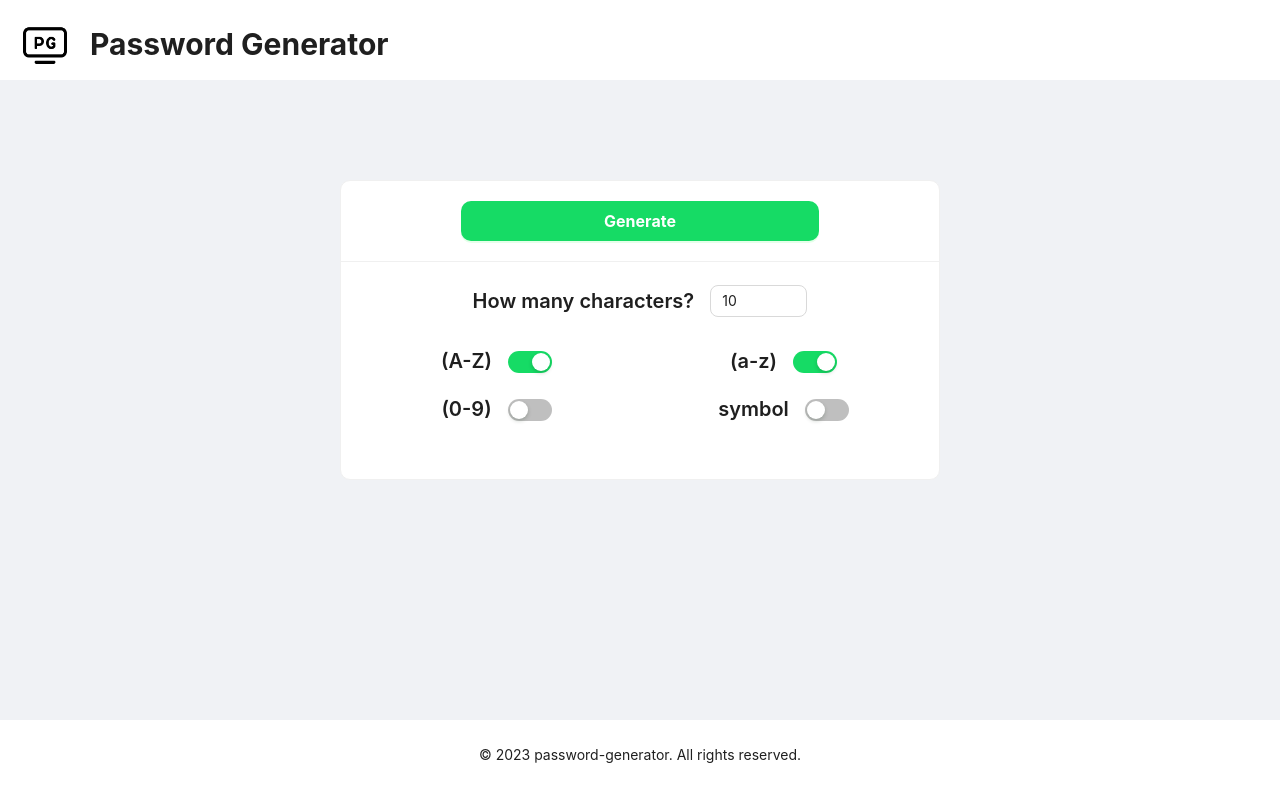
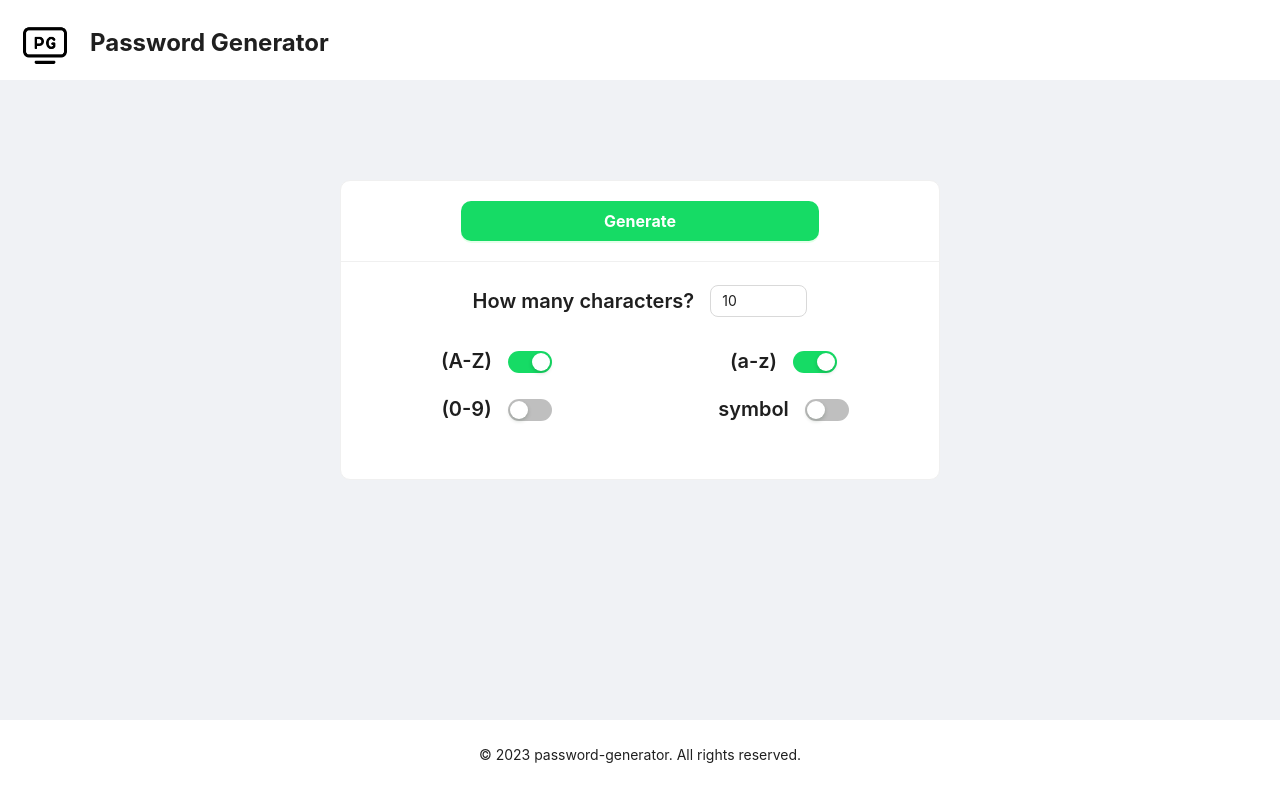
Before and after one commit to darshvaghela/password-generator, a React (Create React App) app: page / in a window 1280 px wide. Built offline with nearby package versions, Linux system fonts and the light colour scheme.

Commit message:
styling issue resolved

```diff
--- a/src/pages/dashboard/Header.tsx
+++ b/src/pages/dashboard/Header.tsx
@@ -20,7 +20,7 @@ const Header: FC = () => {
           style={{ justifyContent: "start", margin: "20px" }}
           alt="logo"
         />
-        <Title style={{ justifyContent: "center" }} level={2}>
+        <Title style={{ justifyContent: "center",margin:"27px 0px" }} level={3}>
           <b>Password Generator</b>
         </Title>
       </Content>
```
